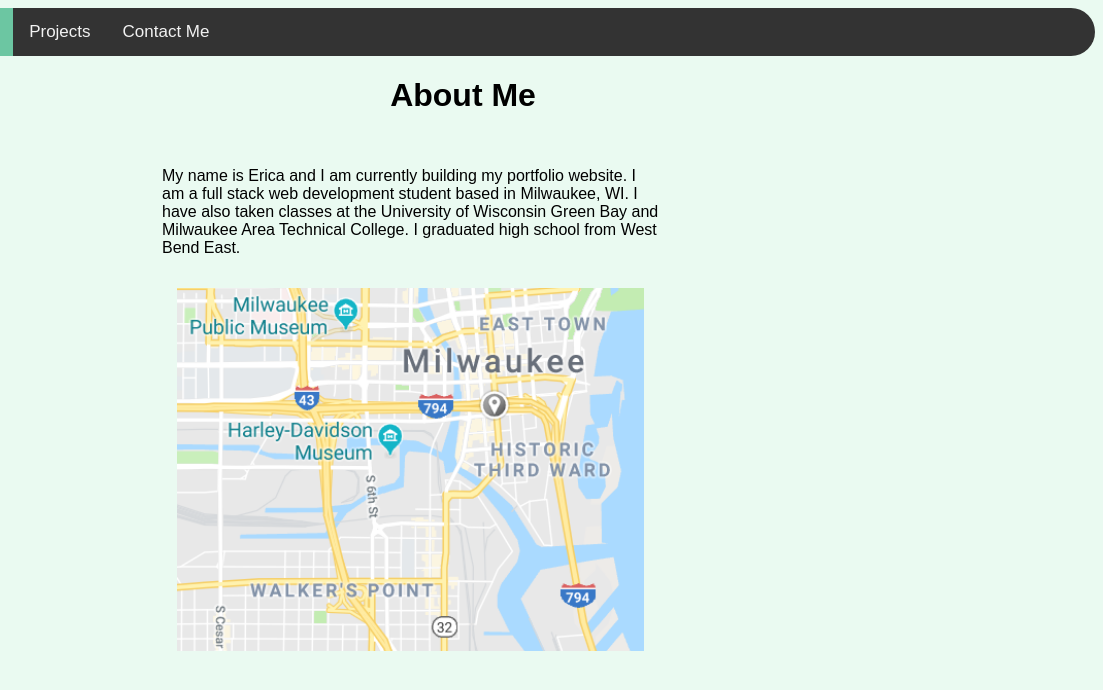
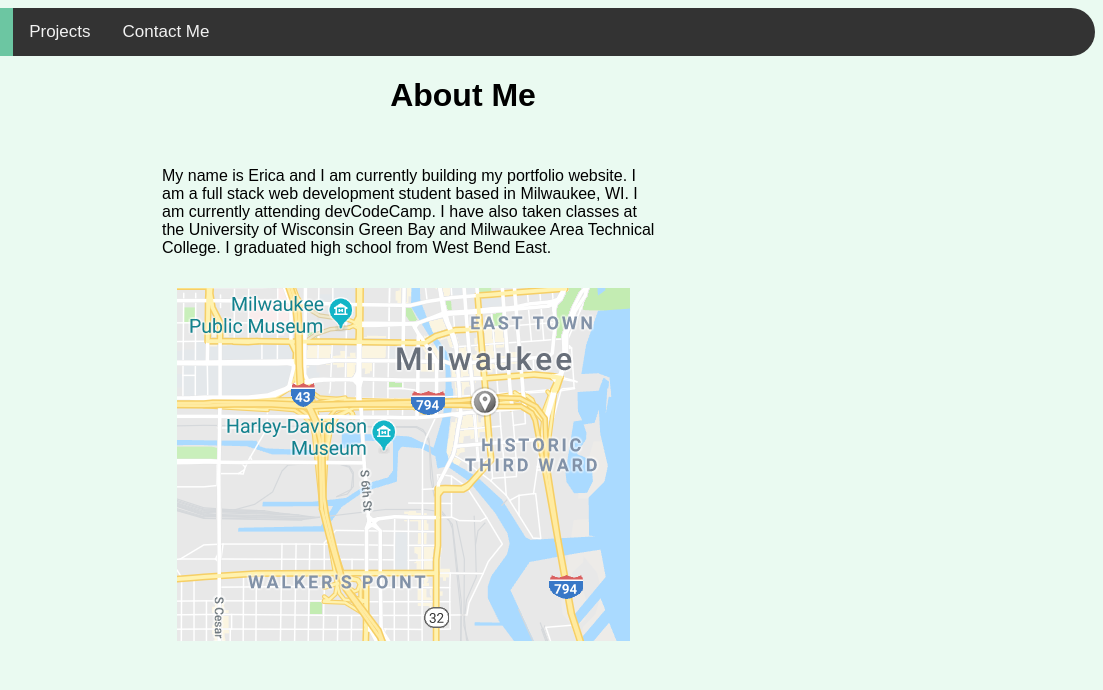
Before and after one commit to egilhuber/egilhuber.github.io, a plain HTML site: page aboutMe.html in a window 1280 px wide. Shown: the full height of the page, 177-1280 px from the left. Drawn offline with Linux system fonts and the light colour scheme.

Commit message:
fixed map on about me page

```diff
--- a/aboutMe.html
+++ b/aboutMe.html
@@ -20,9 +20,9 @@
 		<div class="container">
 		<div class="row">
 			<div class="col-3"><img class="column" src="download.png" alt="Selfie Alt Text" title="Selfie Title Text"></div>
-			<div class="col-5"><p>My name is Erica and I am currently building my portfolio website. I am a full stack web development student based in Milwaukee, WI. I have also taken classes at the University of Wisconsin Green Bay and Milwaukee Area Technical College. I graduated high school from West Bend East. </p>
+			<div class="col-5"><p>My name is Erica and I am currently building my portfolio website. I am a full stack web development student based in Milwaukee, WI. I am currently attending devCodeCamp. I have also taken classes at the University of Wisconsin Green Bay and Milwaukee Area Technical College. I graduated high school from West Bend East. </p>
 			<div class="col-12">
-				<img class="responsive" src="mil.png" alt="map"></div>
+				<img src="mil.png" alt="map"></div>
 		</div>
 	</div>
 	</body>
```
